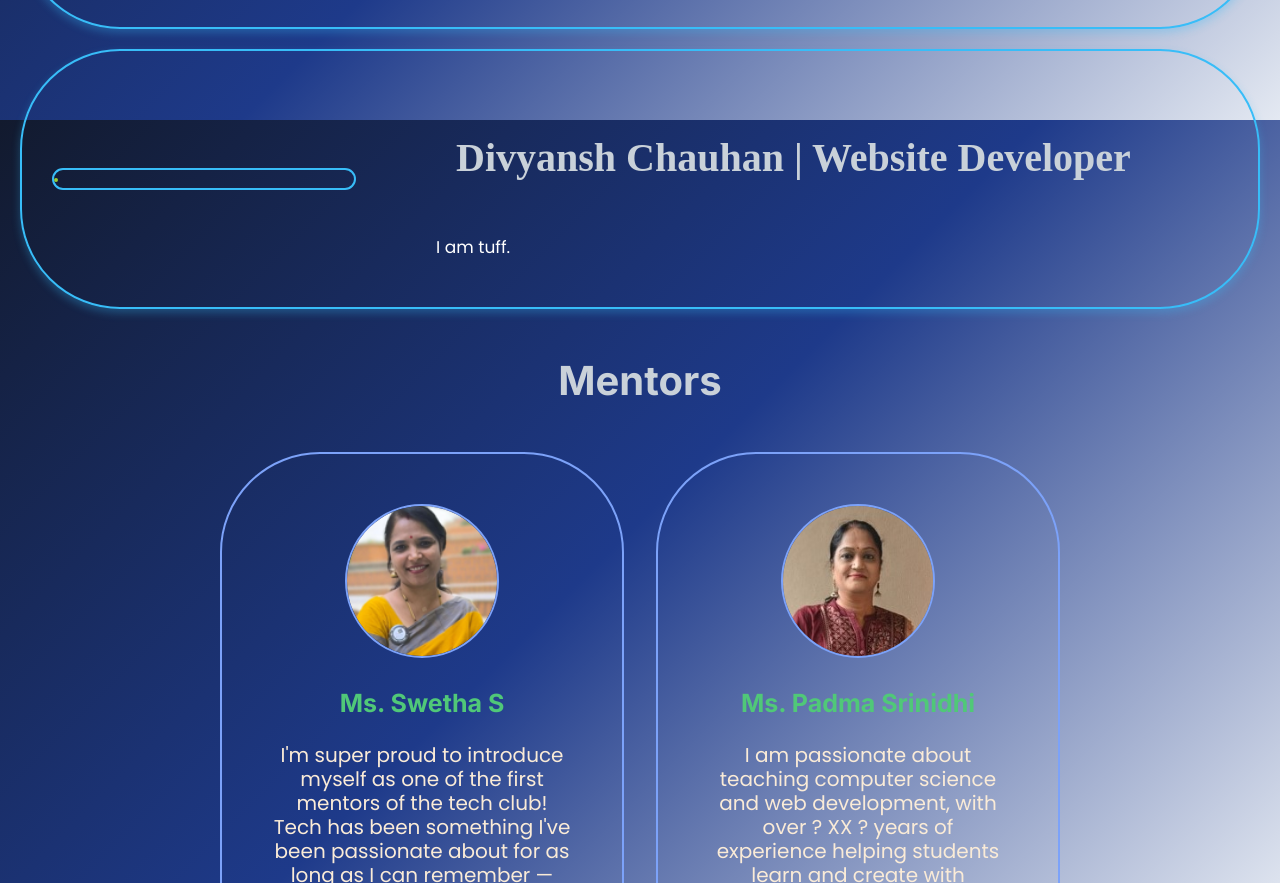
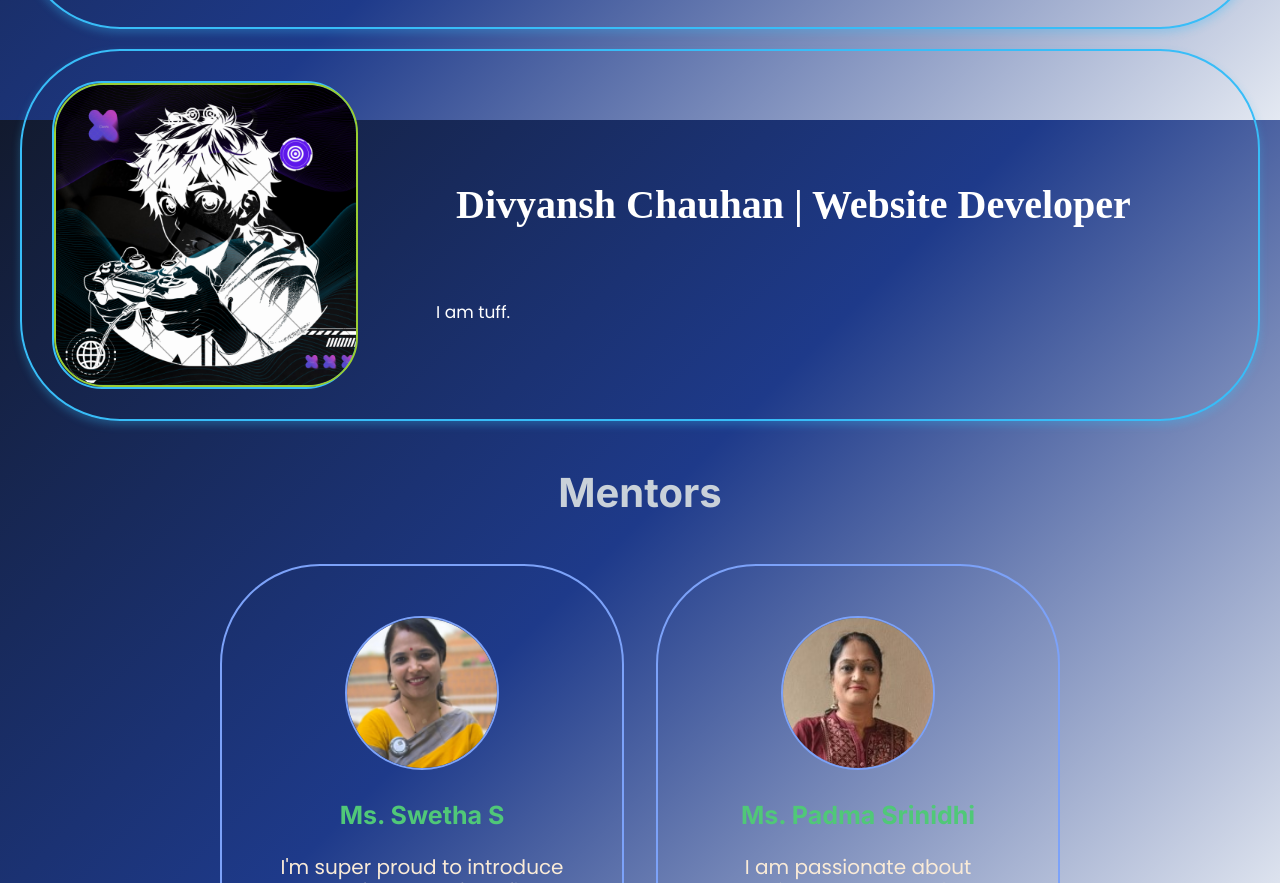
Before and after one commit to quantumneural/tech-club-wbst, a plain HTML site: page about.html in a window 1280 px wide. Shown: the part 2280-3163 px from the top of the page. Drawn offline with Linux system fonts and the light colour scheme; a web font is replaced by a local one.

Commit message:
Misc. Fixed to Addition of QuantumNeurals's Info

```diff
--- a/about.html
+++ b/about.html
@@ -5,6 +5,7 @@
     <meta name="viewport" content="width=device-width">
     <title>Tech Club</title>
     <link href="style.css" rel="stylesheet" type="text/css" />
+    <link rel="icon" href="fvcn.png" type="image/png">
 
     <!-- Montserrat -->
     <link rel="preconnect" href="https://fonts.googleapis.com">
@@ -144,10 +145,10 @@
 
         <div class="info-container">
             <div class="portrait">
-                <img class="about-me-img" src="">
+                <img class="about-me-img" src="undefined.png">
             </div>
             <div class="about">
-                <h2 class = "headings-pg2 div-link" style = "text-align: left;">Divyansh Chauhan | Website Developer</h2>
+                <h2 class = "headings-pg2 divya-link" style = "text-align: left;">Divyansh Chauhan | Website Developer</h2>
                 <p style = "text-align: left;">
                     I am tuff.
                 </p>
--- a/style.css
+++ b/style.css
@@ -446,3 +446,21 @@ body {
 .homepagetext {
     align-content: center;
 }
+
+.divya-link{
+    color: white;
+    text-decoration: none;
+    display: inline-block;
+    transition:
+    opacity 0.2s,
+    transform 0.2s,
+    transform-origin 0.2s;
+}
+.divya-link:hover{
+    opacity: 0.8;
+    transform: translateY(-1px);
+}
+.divya-link:active{
+    opacity: 0.6;
+    transform: translateY(0.3px);
+}
```
Also changed, not shown: index.html (+1 -1 lines), fvcn.png (added), undefined.png (added).
